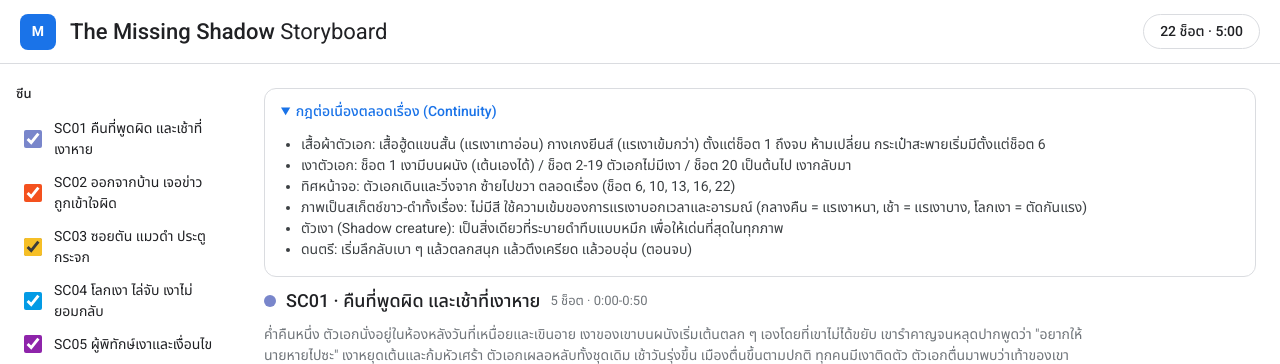
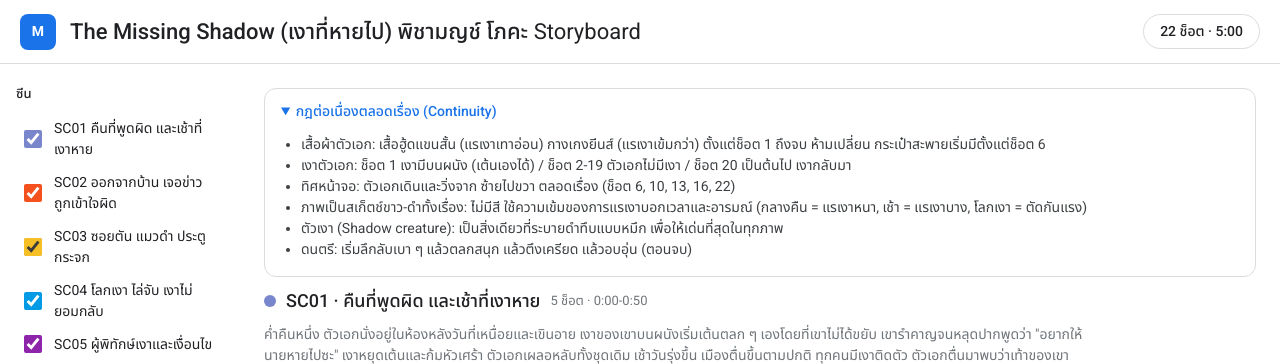
Before and after one commit to bbypichamon/Storyboard_Pichamon, a plain HTML site: page index.html in a window 1280 px wide. Shown: the top 364 px of the page. Drawn offline with Linux system fonts and the light colour scheme.

Commit message:
Update index.html

```diff
--- a/index.html
+++ b/index.html
@@ -436,7 +436,7 @@
 <body>
   <div class="bar">
     <div class="logo">M</div>
-    <h1><b>The Missing Shadow</b> Storyboard</h1>
+        <h1><b>The Missing Shadow (เงาที่หายไป) พิชามญช์ โภคะ</b> Storyboard</h1>
     <div class="sp"></div><span class="pill" id="tot"></span>
   </div>
   <div class="wrap">
```
